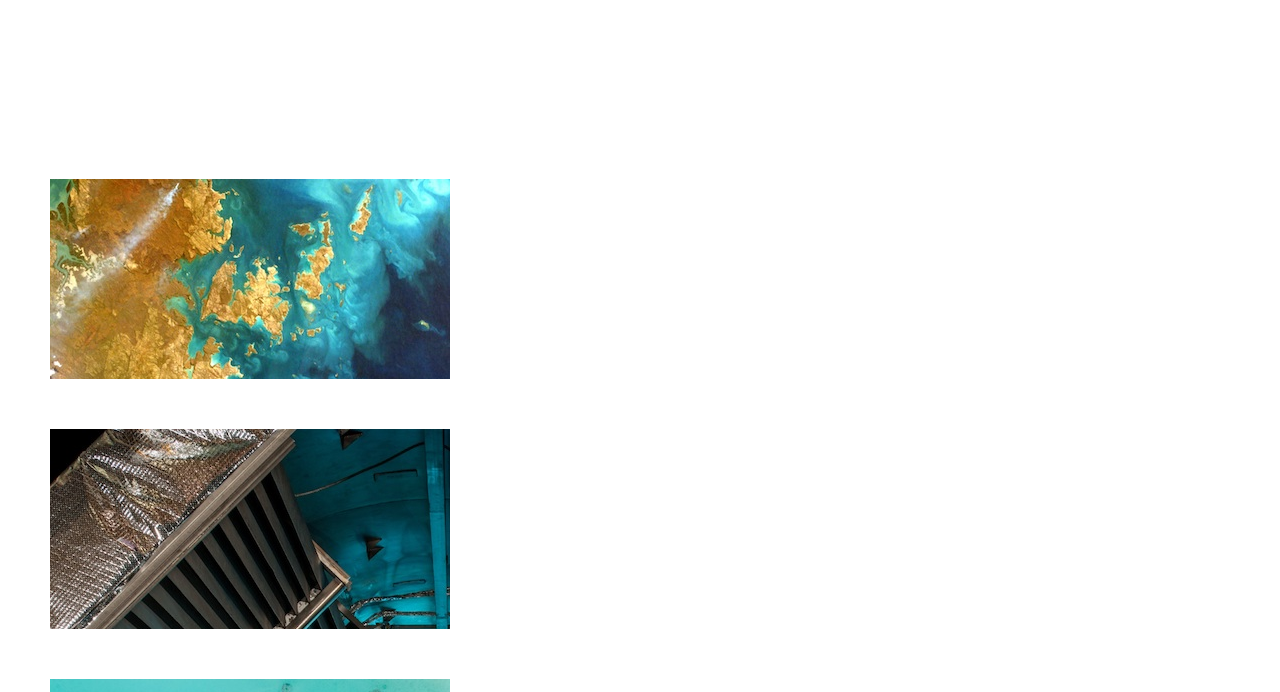
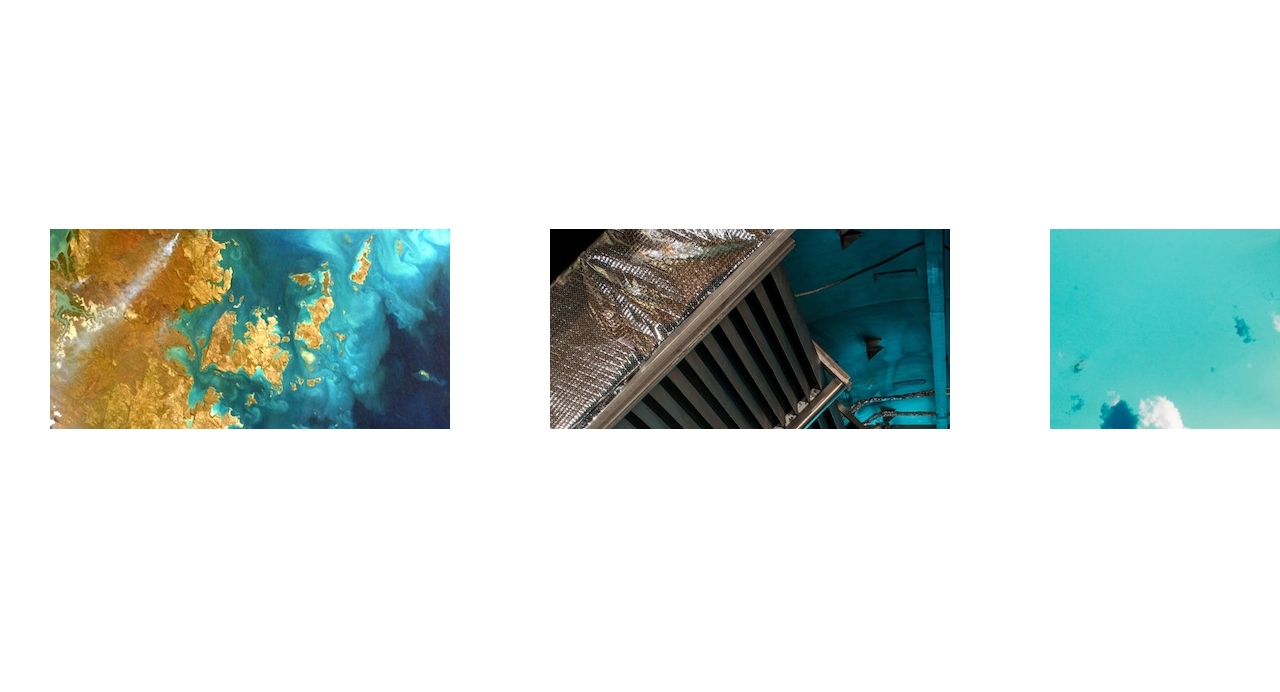
Before and after one commit to Corentinfardeau/horizontal-scroll, a plain HTML site: page index.html in a window 1280 px wide. Shown: the part 108-800 px from the top of the page. Drawn offline with Linux system fonts and the light colour scheme.

Commit message:
Fix path

```diff
--- a/index.html
+++ b/index.html
@@ -77,7 +77,7 @@
 			</div>
 
 		</div>
-		<script src="../dist/index.js"></script>
+		<script src="./index.js"></script>
 		<script>
 
 			var blocks = document.getElementsByClassName('block');
```
